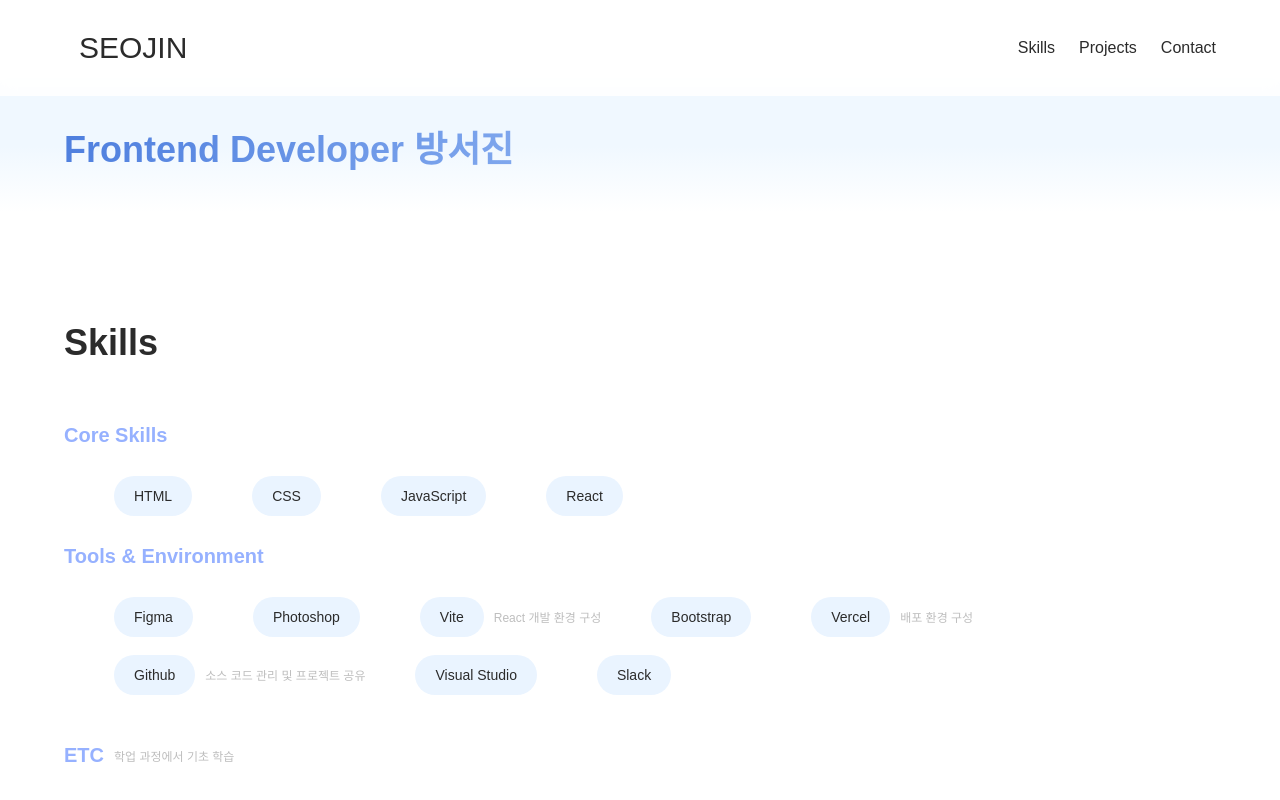
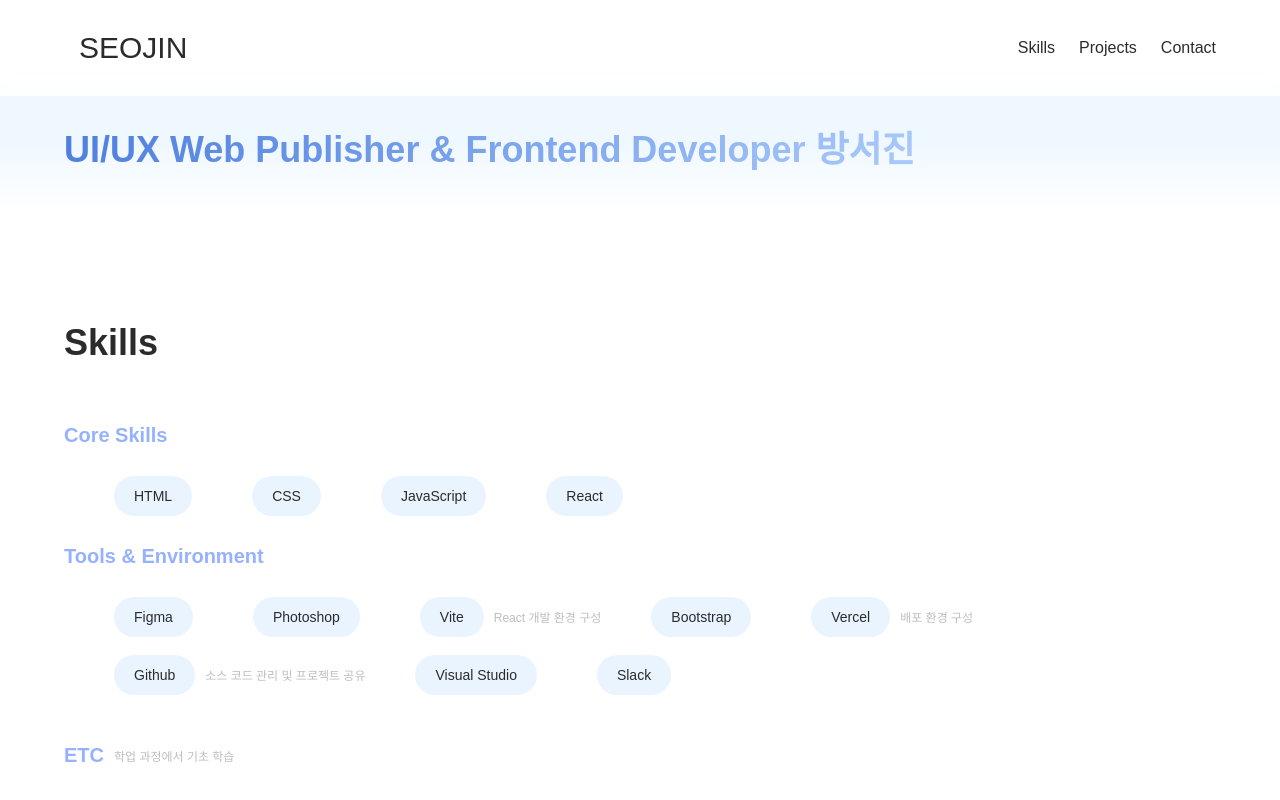
Before and after one commit to BangSeojin/Portfolio, a React (Vite) app: page / in a window 1280 px wide. Shown: the top 800 px of the page. Built offline with nearby package versions, Linux system fonts and the light colour scheme; a web font is replaced by a local one.

Commit message:
update name

```diff
--- a/src/components/Name.jsx
+++ b/src/components/Name.jsx
@@ -4,7 +4,9 @@ export default function Name() {
   return (
     <section id="namebox">
       <div className="name-inner">
-        <h2 className="name-title">Frontend Developer 방서진</h2>
+        <h2 className="name-title">
+          UI/UX Web Publisher & Frontend Developer 방서진
+        </h2>
       </div>
     </section>
   );
```
